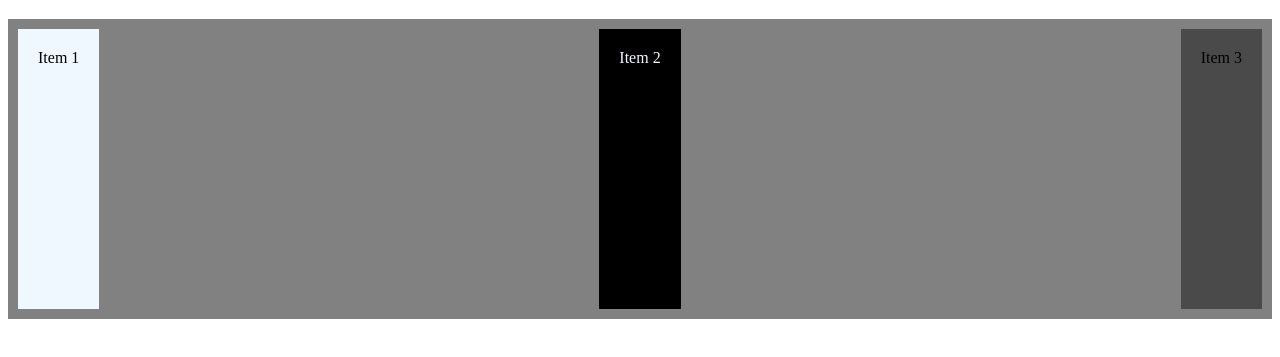
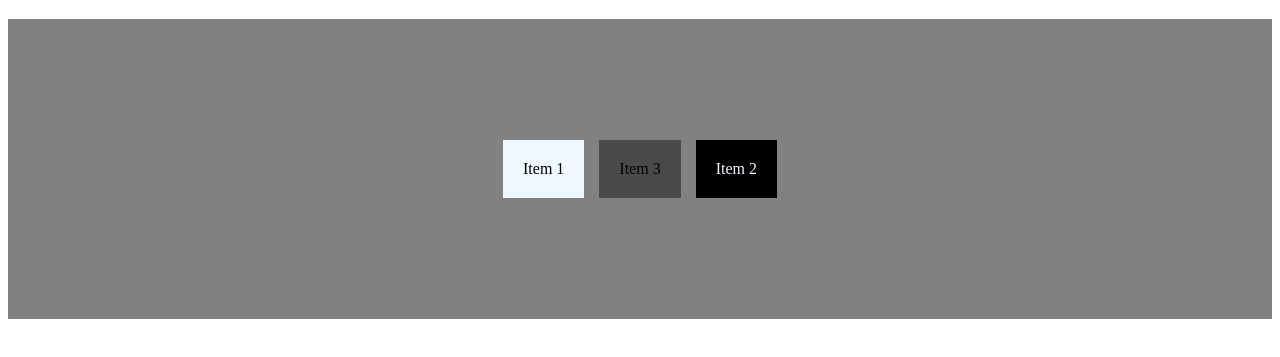
Before and after one commit to R1beir0/seletores-listas, a plain HTML site: page 03.12/FlexBox/index.html in a window 1280 px wide. Shown: the part 61-418 px from the top of the page. Drawn offline with Linux system fonts and the light colour scheme.

Commit message:
style.css

```diff
--- a/03.12/FlexBox/style.css
+++ b/03.12/FlexBox/style.css
@@ -3,37 +3,63 @@
     text-align: center;
     display: flex; /*todos na mesma linha*/
 
-    justify-content: space-between; /*Controla como os filhos ficarão dispostos, espaçamento, etc.*/
+    justify-content: center;
+    /*Controla como os filhos ficarão dispostos, espaçamento, etc. = Eixo principal*/
     /*Tipos:
-    Center: alinha para o centro;
-    (padrão:start);
+    (padrão:flex-start:Alinha no inicio);
+    center: alinha no centro;
+    flex-end:Alinha no final;
     space-between: separa o maximo possivel;
+    space-around: Espaçamento igual entre os itens;
+    space-evenly: Espaçamento igual entre os itens incluindo as bordas;
     */
 
     height: 300px; /*altura*/
+
     flex-direction:row;
-    /*Controla a direção que os filhos serão dispostos;
+    /*eixo principal = Controla a direção que os filhos serão dispostos;
     padrão:row(linha);
     column(coluna);
     row-reverse(inverte);
     column-reverse(inverte a coluna).
     */
 
-    align-items:stretch; /*padrão: stretch (estica)*/
+    align-items:center;
+    /*Eixo secundario = padrão: stretch(estica)
+    flex-start: Alinha os itens no topo;
+    flex-end: Alinha no final;
+    center: Alinha no centro;
+    baseline: Alinha com a base de texto;
+    */
+
+    flex-wrap:wrap;
+    /*Define se os itens quebram ou não a linha
+    Tipos:
+    nowrap:Eles não vão um para baixo do outro;
+    wrap-reverse: Vão um para baixo do outro ao contrario;
+    */
+
+    gap: 15px; /*Só da espaçamento entre os filhos/parecido com margin*/
 }
 
 .container-filho{
-    padding: 20px;
-    margin: 10px;
+padding: 20px;
 }
 
 #filho-1{
-    background-color: aliceblue;
+background-color: aliceblue;
+flex-grow: 0;
 }
+
 #filho-2{
 background-color: black;
 color: aliceblue;
+flex-grow: 0; /*Crescimento em relação aos outros*/
+align-self:auto;/*Alinha diferente dos outros. Padrão:auto*/
+order: 1; /*Troca a ordem*/
 }
+
 #filho-3{
 background-color: rgba(0, 0, 0, 0.433);
+flex-grow: 0;
 }
```
